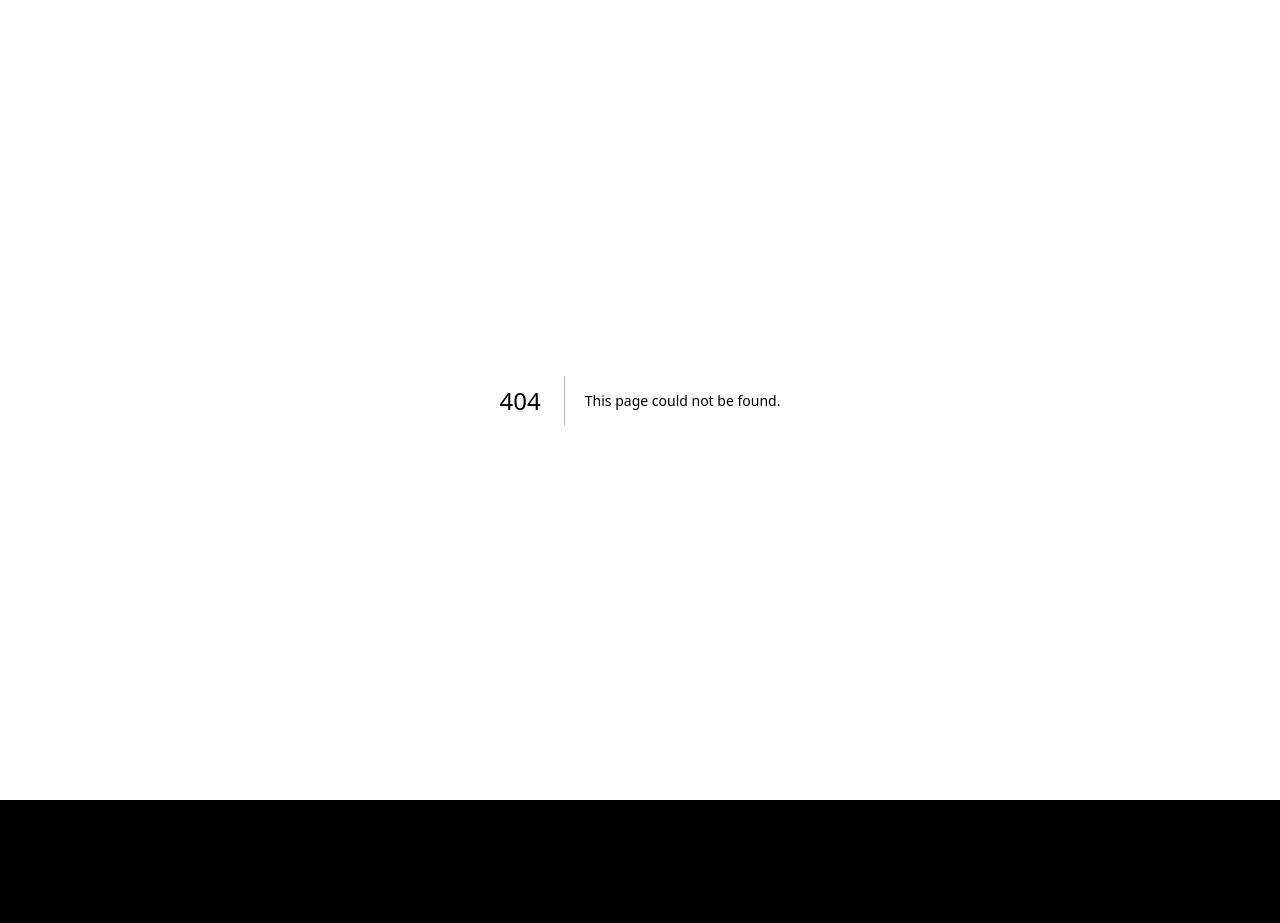
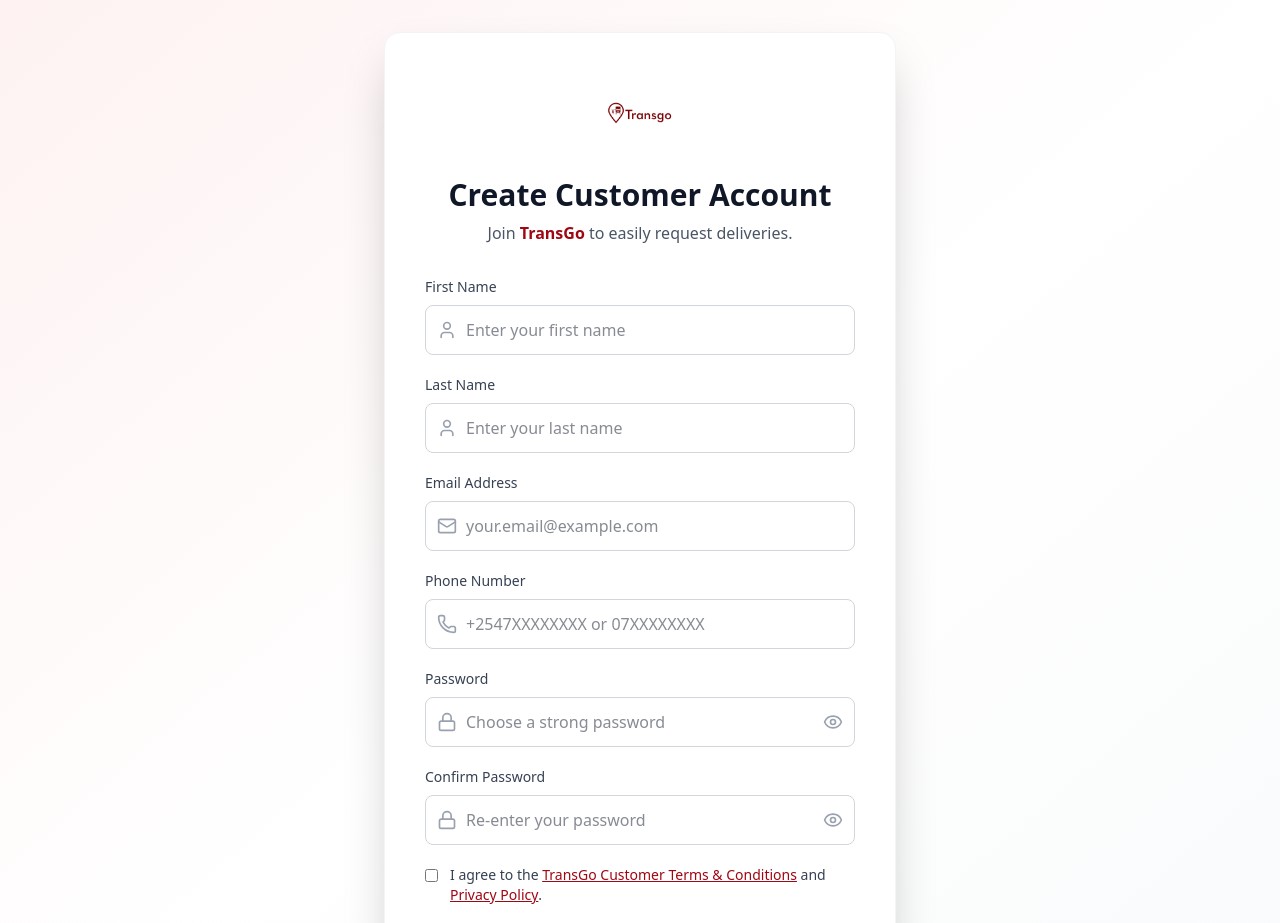
Before and after one commit to ABABUOTURI/TransGo, a Next.js app: page /signup in a window 1280 px wide. Before the commit this address had no page. Shown: the top 923 px of the page. Before the commit the page ends 800 px from the top, so only its background shows below. Built offline with nearby package versions, Linux system fonts and the light colour scheme.

Commit message:
addidng the new customer signup page

```diff
--- /dev/null
+++ b/src/app/signup/page.tsx
@@ -0,0 +1,238 @@
+"use client";
+
+import { useState } from "react";
+import { motion } from "framer-motion";
+import { ArrowLeft, Mail, Lock, User, Phone, Eye, EyeOff } from "lucide-react";
+
+export default function CustomerSignupPage() {
+  const [showPassword, setShowPassword] = useState(false);
+  const [showConfirm, setShowConfirm] = useState(false);
+  const [form, setForm] = useState({
+    firstName: "",
+    lastName: "",
+    email: "",
+    phone: "",
+    password: "",
+    confirmPassword: "",
+    agree: false,
+  });
+
+  const handleChange = (e: React.ChangeEvent<HTMLInputElement>) => {
+    const { id, value, type, checked } = e.target;
+    setForm({
+      ...form,
+      [id]: type === "checkbox" ? checked : value,
+    });
+  };
+
+  const handleSubmit = (e: React.FormEvent) => {
+    e.preventDefault();
+    console.log("Customer registration:", form);
+    // TODO: Add API call or backend integration here
+  };
+
+  return (
+    <div className="min-h-screen bg-gradient-to-br from-red-50 via-white to-gray-50 flex items-center justify-center px-4 py-8 sm:px-6 lg:px-8">
+
+      {/* Sign-up Card */}
+      <motion.div
+        initial={{ opacity: 0, y: 20 }}
+        animate={{ opacity: 1, y: 0 }}
+        transition={{ duration: 0.6 }}
+        className="w-full max-w-lg"
+      >
+        <div className="bg-white rounded-2xl shadow-2xl p-6 sm:p-8 md:p-10 border border-gray-100">
+          {/* Logo */}
+          <div className="flex justify-center mb-6">
+            <img
+              src="/logo.png"
+              alt="TransGo Logo"
+              className="w-16 h-16 sm:w-20 sm:h-20"
+            />
+          </div>
+
+          {/* Header */}
+          <div className="text-center mb-8">
+            <h1 className="text-2xl sm:text-3xl font-bold text-gray-900 mb-2">
+              Create Customer Account
+            </h1>
+            <p className="text-sm sm:text-base text-gray-600">
+              Join <span className="text-red-800 font-semibold">TransGo</span> to easily request deliveries.
+            </p>
+          </div>
+
+          {/* Form */}
+          <form onSubmit={handleSubmit} className="space-y-5">
+            {/* First Name */}
+            <div>
+              <label htmlFor="firstName" className="block text-sm font-medium text-gray-700 mb-2">
+                First Name
+              </label>
+              <div className="relative">
+                <User className="absolute left-3 top-1/2 -translate-y-1/2 w-5 h-5 text-gray-400" />
+                <input
+                  id="firstName"
+                  value={form.firstName}
+                  onChange={handleChange}
+                  placeholder="Enter your first name"
+                  required
+                  className="w-full pl-10 pr-4 py-3 border border-gray-300 rounded-lg focus:ring-2 focus:ring-red-500 focus:border-transparent outline-none text-gray-900"
+                />
+              </div>
+            </div>
+
+            {/* Last Name */}
+            <div>
+              <label htmlFor="lastName" className="block text-sm font-medium text-gray-700 mb-2">
+                Last Name
+              </label>
+              <div className="relative">
+                <User className="absolute left-3 top-1/2 -translate-y-1/2 w-5 h-5 text-gray-400" />
+                <input
+                  id="lastName"
+                  value={form.lastName}
+                  onChange={handleChange}
+                  placeholder="Enter your last name"
+                  required
+                  className="w-full pl-10 pr-4 py-3 border border-gray-300 rounded-lg focus:ring-2 focus:ring-red-500 focus:border-transparent outline-none text-gray-900"
+                />
+              </div>
+            </div>
+
+            {/* Email */}
+            <div>
+              <label htmlFor="email" className="block text-sm font-medium text-gray-700 mb-2">
+                Email Address
+              </label>
+              <div className="relative">
+                <Mail className="absolute left-3 top-1/2 -translate-y-1/2 w-5 h-5 text-gray-400" />
+                <input
+                  type="email"
+                  id="email"
+                  value={form.email}
+                  onChange={handleChange}
+                  placeholder="your.email@example.com"
+                  required
+                  className="w-full pl-10 pr-4 py-3 border border-gray-300 rounded-lg focus:ring-2 focus:ring-red-500 focus:border-transparent outline-none text-gray-900"
+                />
+              </div>
+            </div>
+
+            {/* Phone */}
+            <div>
+              <label htmlFor="phone" className="block text-sm font-medium text-gray-700 mb-2">
+                Phone Number
+              </label>
+              <div className="relative">
+                <Phone className="absolute left-3 top-1/2 -translate-y-1/2 w-5 h-5 text-gray-400" />
+                <input
+                  type="tel"
+                  id="phone"
+                  value={form.phone}
+                  onChange={handleChange}
+                  placeholder="+2547XXXXXXXX or 07XXXXXXXX"
+                  required
+                  className="w-full pl-10 pr-4 py-3 border border-gray-300 rounded-lg focus:ring-2 focus:ring-red-500 focus:border-transparent outline-none text-gray-900"
+                />
+              </div>
+            </div>
+
+            {/* Password */}
+            <div>
+              <label htmlFor="password" className="block text-sm font-medium text-gray-700 mb-2">
+                Password
+              </label>
+              <div className="relative">
+                <Lock className="absolute left-3 top-1/2 -translate-y-1/2 w-5 h-5 text-gray-400" />
+                <input
+                  type={showPassword ? "text" : "password"}
+                  id="password"
+                  value={form.password}
+                  onChange={handleChange}
+                  placeholder="Choose a strong password"
+                  required
+                  className="w-full pl-10 pr-12 py-3 border border-gray-300 rounded-lg focus:ring-2 focus:ring-red-500 focus:border-transparent outline-none text-gray-900"
+                />
+                <button
+                  type="button"
+                  onClick={() => setShowPassword(!showPassword)}
+                  className="absolute right-3 top-1/2 -translate-y-1/2 text-gray-400 hover:text-gray-600"
+                >
+                  {showPassword ? <EyeOff className="w-5 h-5" /> : <Eye className="w-5 h-5" />}
+                </button>
+              </div>
+            </div>
+
+            {/* Confirm Password */}
+            <div>
+              <label htmlFor="confirmPassword" className="block text-sm font-medium text-gray-700 mb-2">
+                Confirm Password
+              </label>
+              <div className="relative">
+                <Lock className="absolute left-3 top-1/2 -translate-y-1/2 w-5 h-5 text-gray-400" />
+                <input
+                  type={showConfirm ? "text" : "password"}
+                  id="confirmPassword"
+                  value={form.confirmPassword}
+                  onChange={handleChange}
+                  placeholder="Re-enter your password"
+                  required
+                  className="w-full pl-10 pr-12 py-3 border border-gray-300 rounded-lg focus:ring-2 focus:ring-red-500 focus:border-transparent outline-none text-gray-900"
+                />
+                <button
+                  type="button"
+                  onClick={() => setShowConfirm(!showConfirm)}
+                  className="absolute right-3 top-1/2 -translate-y-1/2 text-gray-400 hover:text-gray-600"
+                >
+                  {showConfirm ? <EyeOff className="w-5 h-5" /> : <Eye className="w-5 h-5" />}
+                </button>
+              </div>
+            </div>
+
+            {/* Agreement */}
+            <div className="flex items-start gap-3">
+              <input
+                type="checkbox"
+                id="agree"
+                checked={form.agree}
+                onChange={handleChange}
+                required
+                className="mt-1 accent-red-800"
+              />
+              <label htmlFor="agree" className="text-sm text-gray-700">
+                I agree to the{" "}
+                <a href="/terms" className="text-red-800 hover:text-red-900 font-medium underline">
+                  TransGo Customer Terms & Conditions
+                </a>{" "}
+                and{" "}
+                <a href="/privacy" className="text-red-800 hover:text-red-900 font-medium underline">
+                  Privacy Policy
+                </a>.
+              </label>
+            </div>
+
+            {/* Submit Button */}
+            <motion.button
+              type="submit"
+              whileHover={{ scale: 1.02 }}
+              whileTap={{ scale: 0.98 }}
+              className="w-full bg-red-800 text-white font-semibold py-3 rounded-lg hover:bg-red-900 transition-colors duration-300 shadow-lg hover:shadow-xl"
+            >
+              Submit Details
+            </motion.button>
+          </form>
+
+          {/* Already have account */}
+          <div className="mt-6 text-center">
+            <p className="text-sm text-gray-600">
+              Already have an account?{" "}
+              <a href="/login" className="text-red-800 hover:text-red-900 font-semibold underline">
+                Log in
+              </a>
+            </p>
+          </div>
+        </div>
+      </motion.div>
+    </div>
+  );
+}
```
